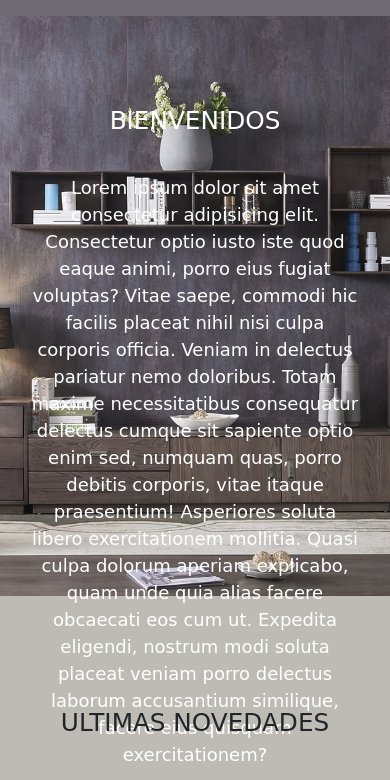
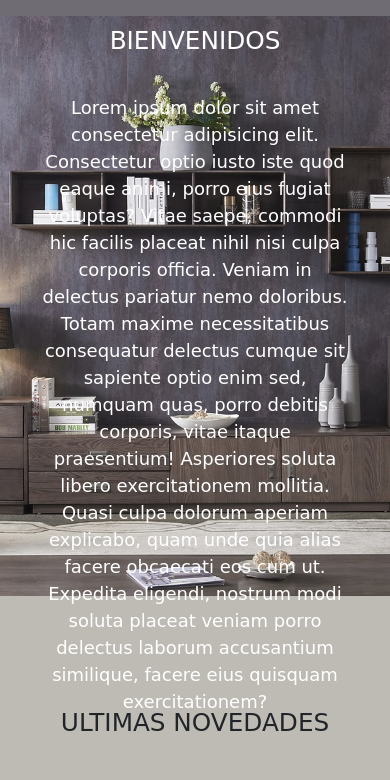
Before and after one commit to julian-alessandro/deco-alessandro, a plain HTML site: page index.html in a window 390 px wide. Shown: the part 64-844 px from the top of the page. Drawn offline with nearby package versions, Linux system fonts and the light colour scheme; a web font is replaced by a local one.

Commit message:
Arreglando errores de boostrapv2

```diff
--- a/css/index.css
+++ b/css/index.css
@@ -201,6 +201,8 @@ main{
     .bien__textoUno{
         padding-top: 90px;
         font-size: 18px;
+        /* margin: 0%; */
+        padding: 10px;
     }
 
     .bien__textoDos{
```
